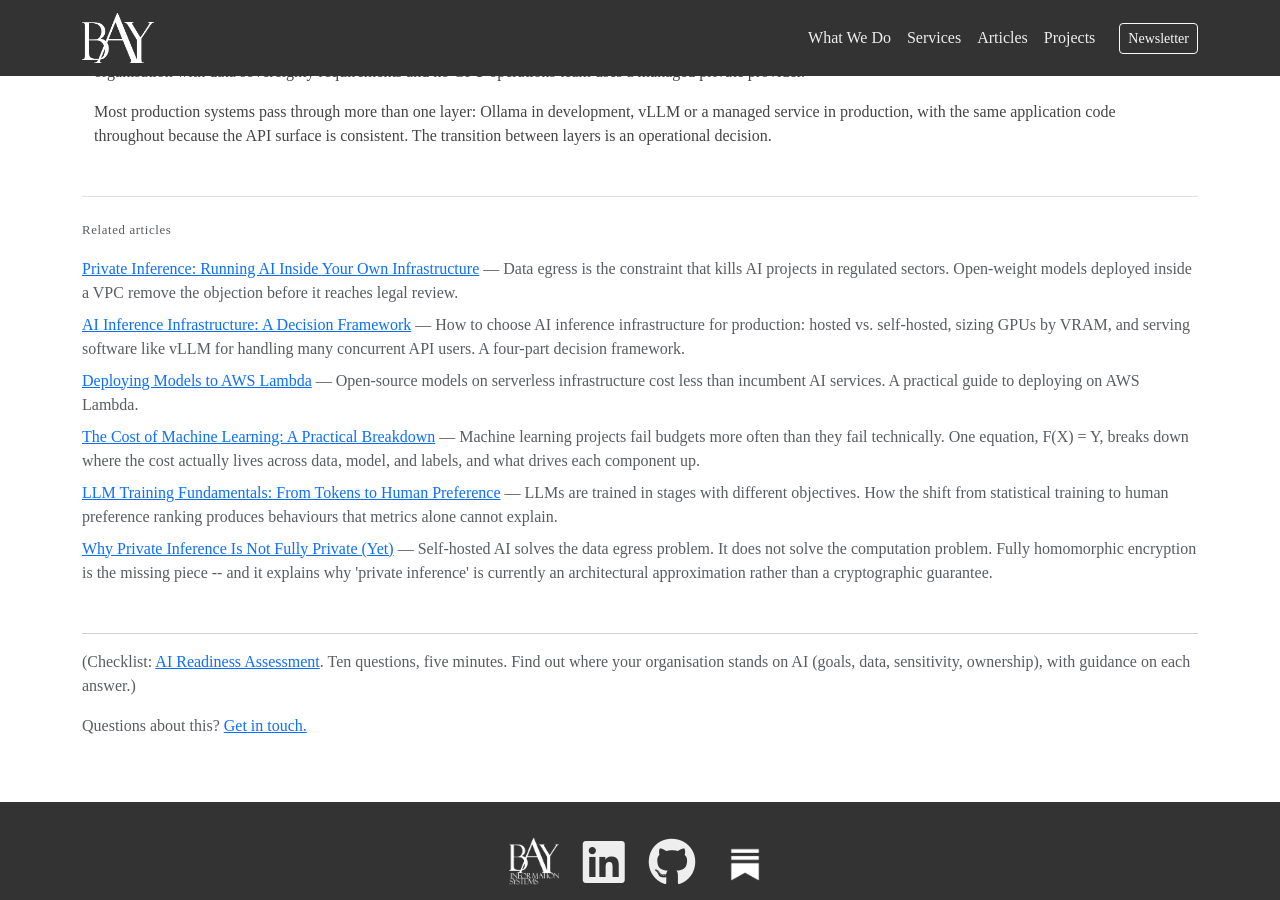
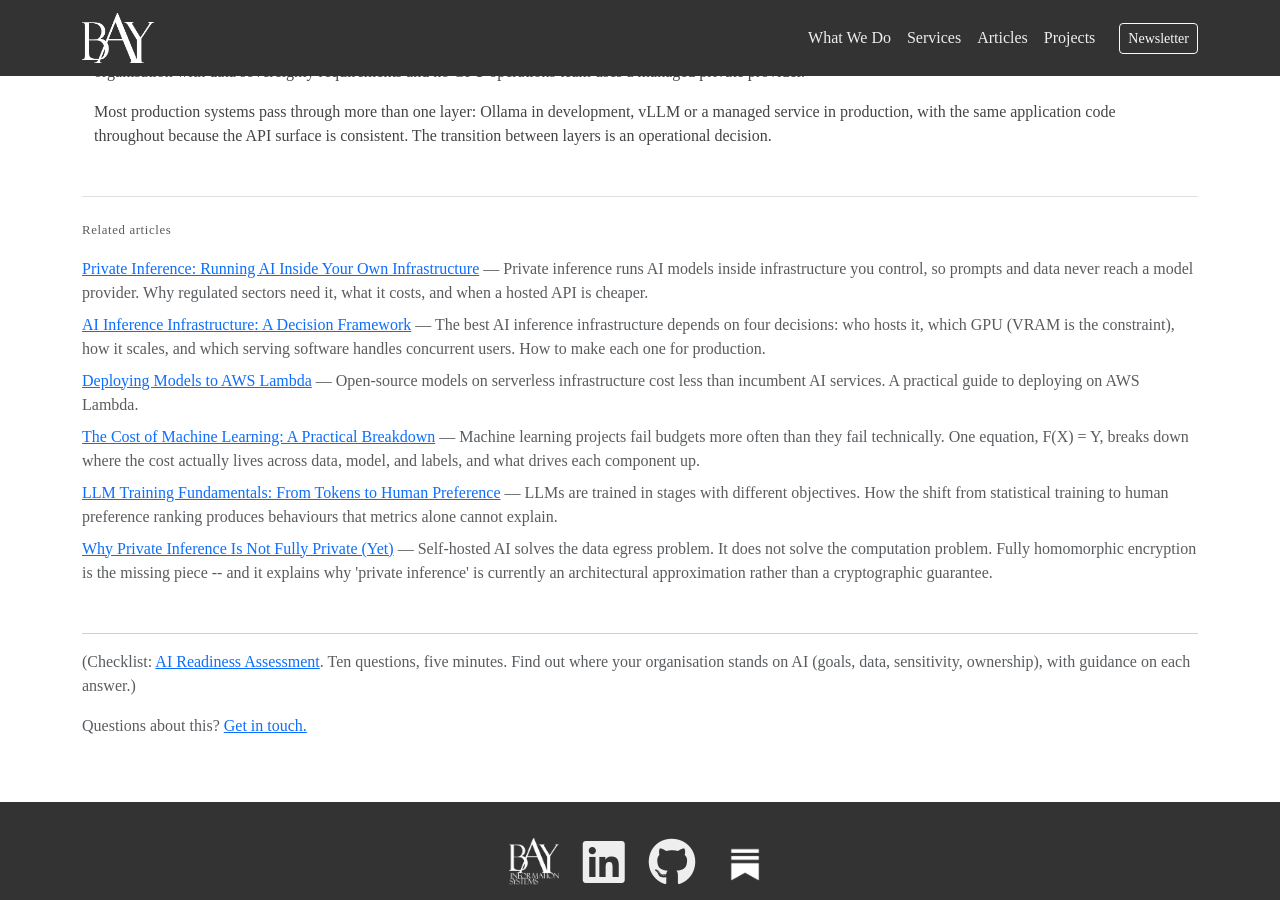
Before and after one commit to bayinfosys/bayinfosys.github.io, a Jekyll site: the page built from _posts/2026-01-01-63-private-inference-stack.md, in a window 1280 px wide and 900 px high, scrolled down 2069 px. Built offline with Jekyll 4.4.1, drawn with Linux system fonts in a browser that asks for light colours.

Commit message:
seo updates for private inference

```diff
--- a/_posts/2026-01-01-40-private-inference.md
+++ b/_posts/2026-01-01-40-private-inference.md
@@ -1,11 +1,13 @@
 ---
 date: 2026-04-15
 layout: article
+
 title: "Private Inference: Running AI Inside Your Own Infrastructure"
-description: "Data egress is the constraint that kills AI projects in regulated sectors. Open-weight models deployed inside a VPC remove the objection before it reaches legal review."
+seo_title: "What Is Private Inference? Running AI Inside Your Own Infrastructure"
+description: "Private inference runs AI models inside infrastructure you control, so prompts and data never reach a model provider. Why regulated sectors need it, what it costs, and when a hosted API is cheaper."
+
 keywords: ["private inference", "self-hosted llm", "aws vpc", "data sovereignty", "regulated sectors", "open source models"]
 topic: "Architecture & Deployment"
-seo_title: "How to Run AI Models Inside Your Own Infrastructure"
 cta: private-inference
 related:
   - 63-private-inference
--- a/_posts/2026-01-01-63-private-inference-stack.md
+++ b/_posts/2026-01-01-63-private-inference-stack.md
@@ -2,10 +2,11 @@
 date: 2026-05-07
 layout: article
 title: "The Private Inference Stack: A Field Guide"
-description: "From raw PyTorch to managed private API services. What each layer of the inference stack does, where the tools come from, and how they relate."
+seo_title: "Self-Hosted LLMs: llama.cpp, Ollama, vLLM or a Managed Endpoint?"
+description: "How to self-host an LLM, layer by layer: llama.cpp and Ollama for development, vLLM for concurrent production traffic, and when a managed private endpoint (Hugging Face, Baseten, SageMaker) is the better choice."
+
 keywords: ["private inference", "ollama", "vllm", "pytorch", "huggingface", "self-hosted llm", "inference stack", "open-weight models"]
 topic: "Architecture & Deployment"
-seo_title: "Ollama vs vLLM vs Managed Providers: The Private Inference Stack Explained"
 related:
   - 40-private-inference
   - 87-inference-infrastructure
--- a/_posts/2026-01-01-87-inference-infrastructure.md
+++ b/_posts/2026-01-01-87-inference-infrastructure.md
@@ -2,12 +2,9 @@
 date: 2026-07-15
 layout: article
 title: "AI Inference Infrastructure: A Decision Framework"
-seo_title: "How to Choose AI Inference Infrastructure for Production (2026 Guide)"
-description: "How to choose AI inference infrastructure for production: hosted vs. self-hosted, sizing GPUs by VRAM, and serving software like vLLM for handling many concurrent API users. A four-part decision framework."
-keywords: ["ai inference infrastructure", "ai inference infrastructure best
-practices", "ai inference hosting", "ai inference deployment", "ai inference
-servers", "ai model inference hosting", "ai inference api", "local ai",
-"vllm", "gpu vram inference"]
+seo_title: "AI Inference Infrastructure: Choosing Hosting, GPUs and Serving Software"
+description: "The best AI inference infrastructure depends on four decisions: who hosts it, which GPU (VRAM is the constraint), how it scales, and which serving software handles concurrent users. How to make each one for production."
+keywords: ["ai inference infrastructure", "ai inference infrastructure best practices", "ai inference hosting", "ai inference deployment", "ai inference servers", "ai model inference hosting", "ai inference api", "local ai", "vllm", "gpu vram inference"]
 topic: "Architecture & Deployment"
 related:
   - 65-why-private-inference
--- a/sovereign-ai.html
+++ b/sovereign-ai.html
@@ -139,6 +139,7 @@
           <h3>Hosted by us</h3>
           <p>We run <a href="https://marigold.run">marigold</a> on AWS in the region you choose and bill you directly. You receive an API endpoint and manage no infrastructure, and model versions change only by agreement with you. AWS is a US company, so the CLOUD Act point above applies.</p>
           <p class="sov-meta"><strong>Who runs it:</strong> Bay Information Systems. <strong>Price:</strong> monthly, based on usage, and available on request. (Include your expected volume when you <a href="#discuss">get in touch</a>.)</p>
+          <p>This is managed private inference: dedicated to you, with no model provider in the path.</p>
         </div>
 
         <div class="table-responsive mt-4">
```
